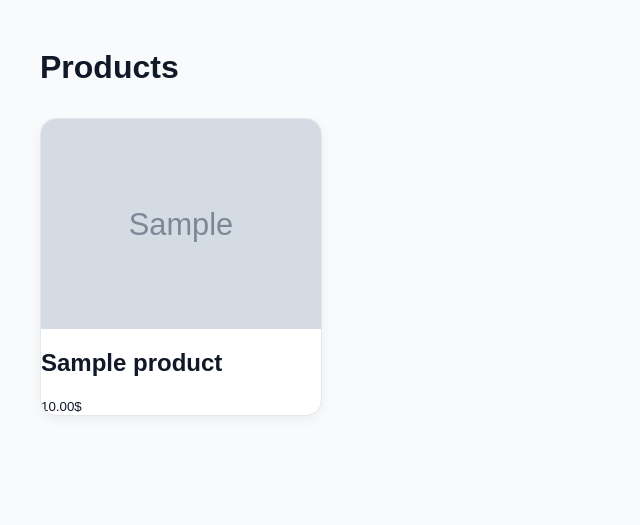
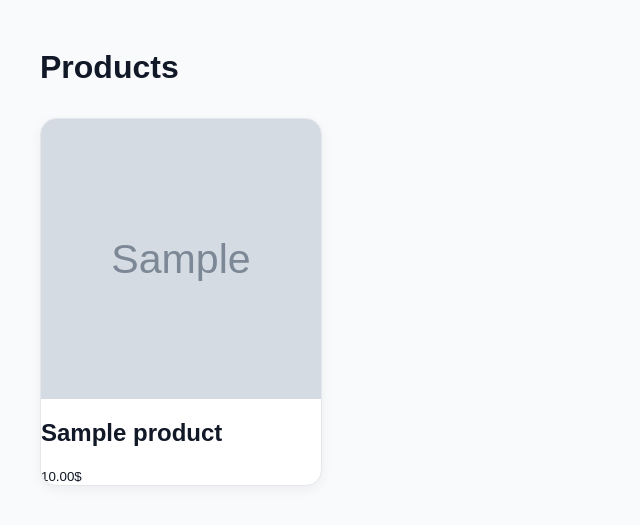
Before and after one commit to veltorex/django-ecommerce, a Django app: page /products/ in a window 1280 px wide. Shown: the top 525 px of the page, without its empty margins (0-640 px from the left). Run offline with Django 5.2, Linux system fonts and the light colour scheme; tables that the repository leaves empty hold one stand-in row (values such as "Sample post"); grey boxes marked "Sample" are stand-in pictures.

Commit message:
add CSS for product image

```diff
--- a/products/static/products/css/product-list.css
+++ b/products/static/products/css/product-list.css
@@ -80,3 +80,25 @@
 
     box-shadow: 0 12px 30px rgba(0, 0, 0, 0.1);
 }
+
+
+/* =========================
+   Product Image
+   ========================= */
+
+.product-card__image {
+    display: block;
+
+    width: 100%;
+    aspect-ratio: 1 / 1;
+
+    object-fit: cover;
+
+    background: #f3f4f6;
+
+    transition: transform 0.3s ease;
+}
+
+.product-card__link:hover .product-card__image {
+    transform: scale(1.03);
+}
```
